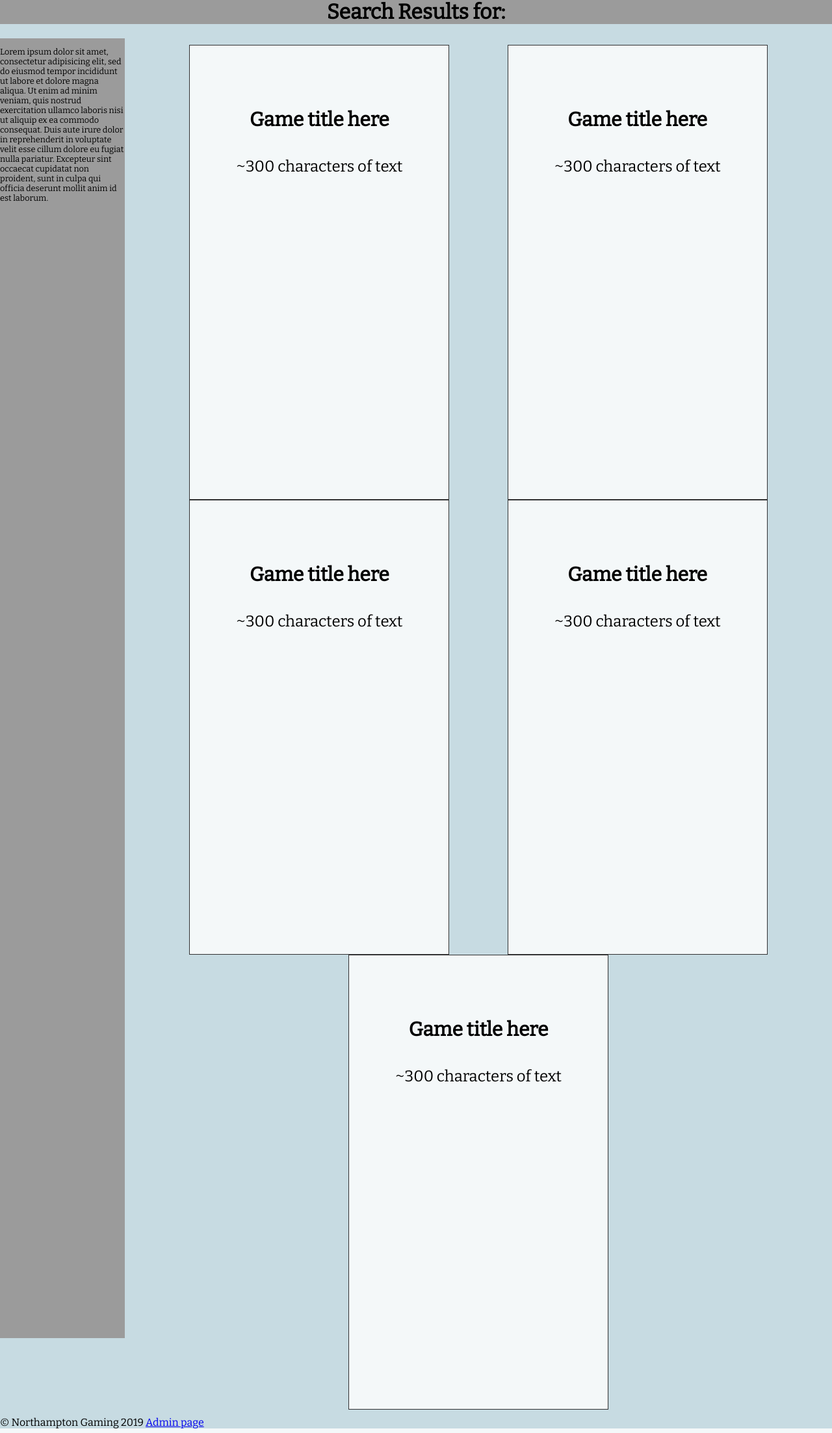
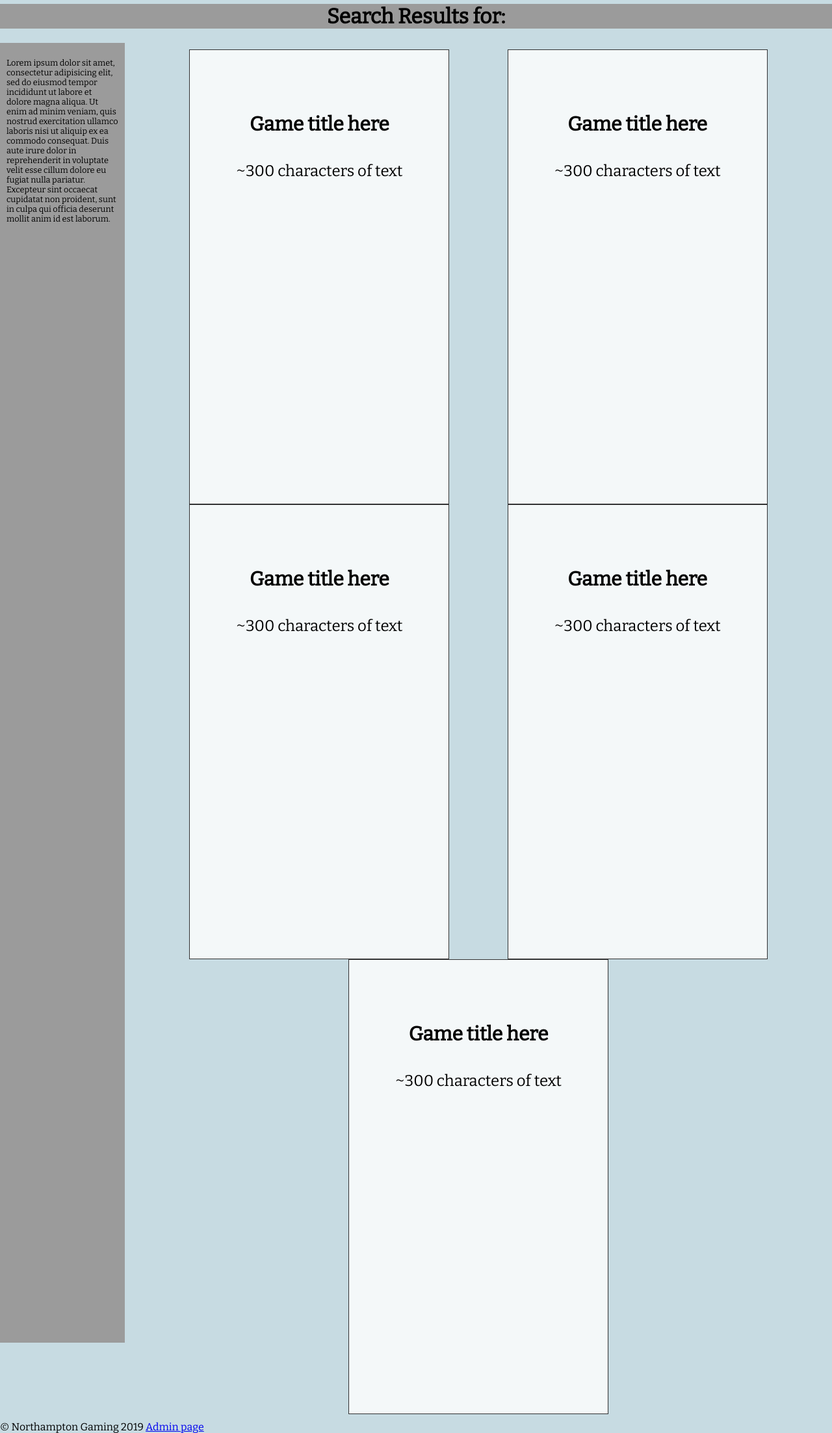
Before and after one commit to CallumTeesdale/GroupProject, a PHP site: page /search.php in a window 1280 px wide. Shown: the part 115-2320 px from the top of the page at 65% size. Run offline with PHP 8.4, Linux system fonts and the light colour scheme; some libraries are stand-ins or nearby versions.

Commit message:
CSS fixes to search.php

```diff
--- a/public/styles/styles.css
+++ b/public/styles/styles.css
@@ -214,15 +214,17 @@ nav a:hover {
   max-height: 506px;
 }
 .searchWrapper{
-  padding-top: 93px;
+  padding-top: 100px;
 }
 .searchTop{
+
   height: 20%;
   min-width: 100%;
   background-color:rgb(155, 155, 155);
   text-align: center;
 }
 .searchLeft{
+  padding: 10px;
   width: 15%;
   height:2000px;
   background-color:rgb(155, 155, 155);
```
